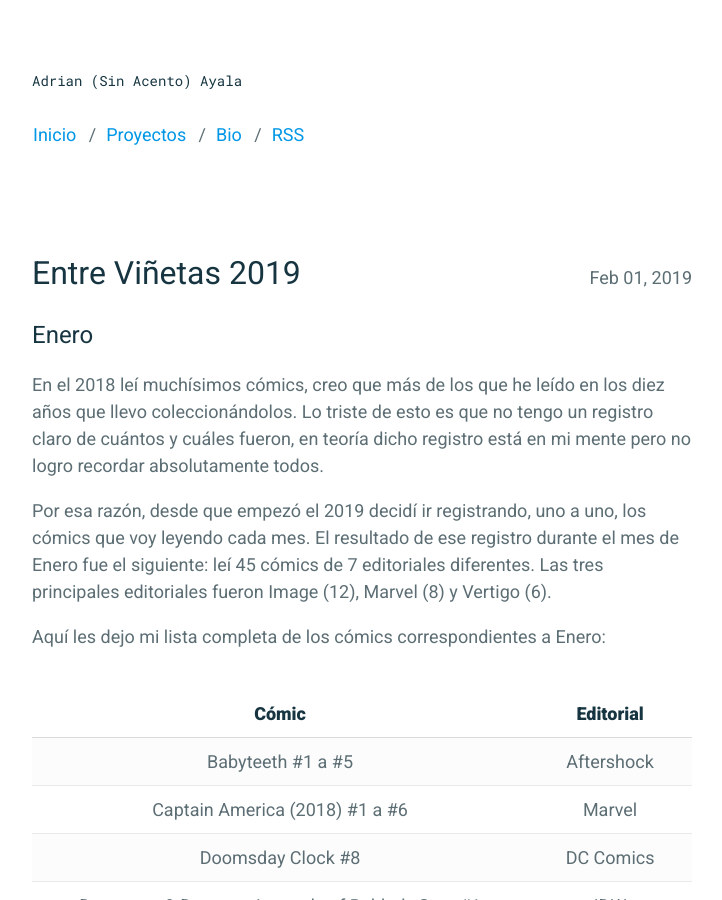
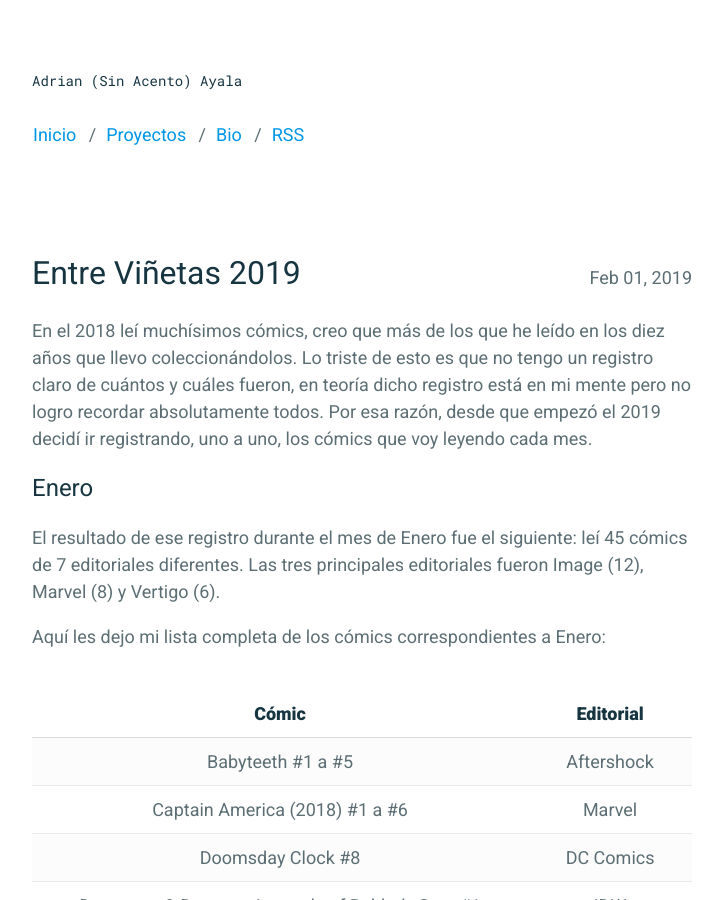
Before and after one commit to adrrian17/adrrian17.github.io, a Jekyll site: the page built from _posts/2019-02-01-entre-vinetas-2019.markdown, in a window 1280 px wide and 900 px high. Shown: the whole window, without its empty margins (278-1000 px from the left). Built offline with Jekyll 4.4.1, drawn with Linux system fonts in a browser that asks for light colours.

```diff
--- a/_posts/2019-02-01-entre-vinetas-2019.markdown
+++ b/_posts/2019-02-01-entre-vinetas-2019.markdown
@@ -6,11 +6,11 @@ date: 2019-02-01
 comments: true
 ---
 
+En el 2018 leí muchísimos cómics, creo que más de los que he leído en los diez años que llevo coleccionándolos. Lo triste de esto es que no tengo un registro claro de cuántos y cuáles fueron, en teoría dicho registro está en mi mente pero no logro recordar absolutamente todos. Por esa razón, desde que empezó el 2019 decidí ir registrando, uno a uno, los cómics que voy leyendo cada mes.
+
 ## Enero
 
-En el 2018 leí muchísimos cómics, creo que más de los que he leído en los diez años que llevo coleccionándolos. Lo triste de esto es que no tengo un registro claro de cuántos y cuáles fueron, en teoría dicho registro está en mi mente pero no logro recordar absolutamente todos.
-
-Por esa razón, desde que empezó el 2019 decidí ir registrando, uno a uno, los cómics que voy leyendo cada mes. El resultado de ese registro durante el mes de Enero fue el siguiente: leí 45 cómics de 7 editoriales diferentes. Las tres principales editoriales fueron Image (12), Marvel (8) y Vertigo (6).
+El resultado de ese registro durante el mes de Enero fue el siguiente: leí 45 cómics de 7 editoriales diferentes. Las tres principales editoriales fueron Image (12), Marvel (8) y Vertigo (6).
 
 Aquí les dejo mi lista completa de los cómics correspondientes a Enero:
 
```
